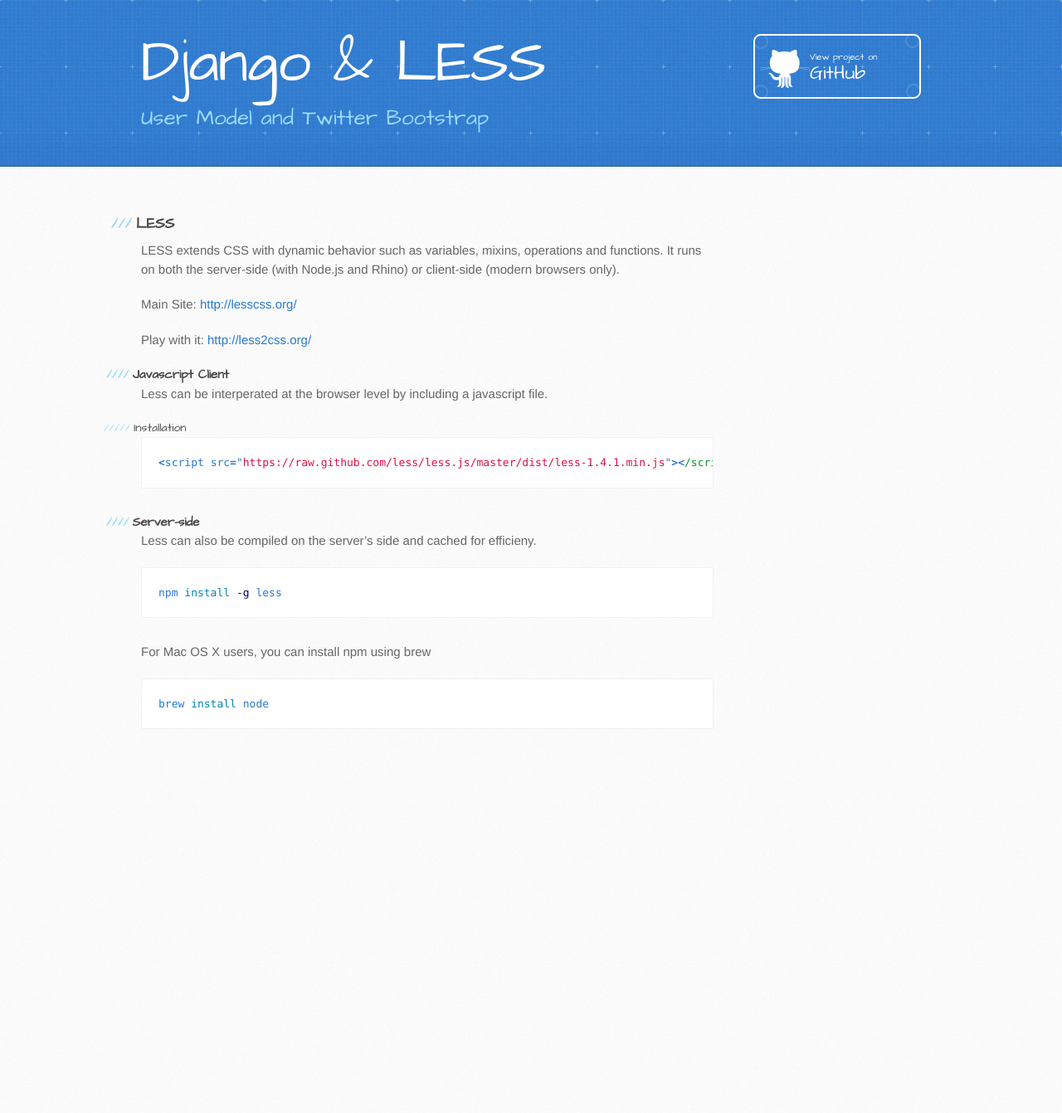
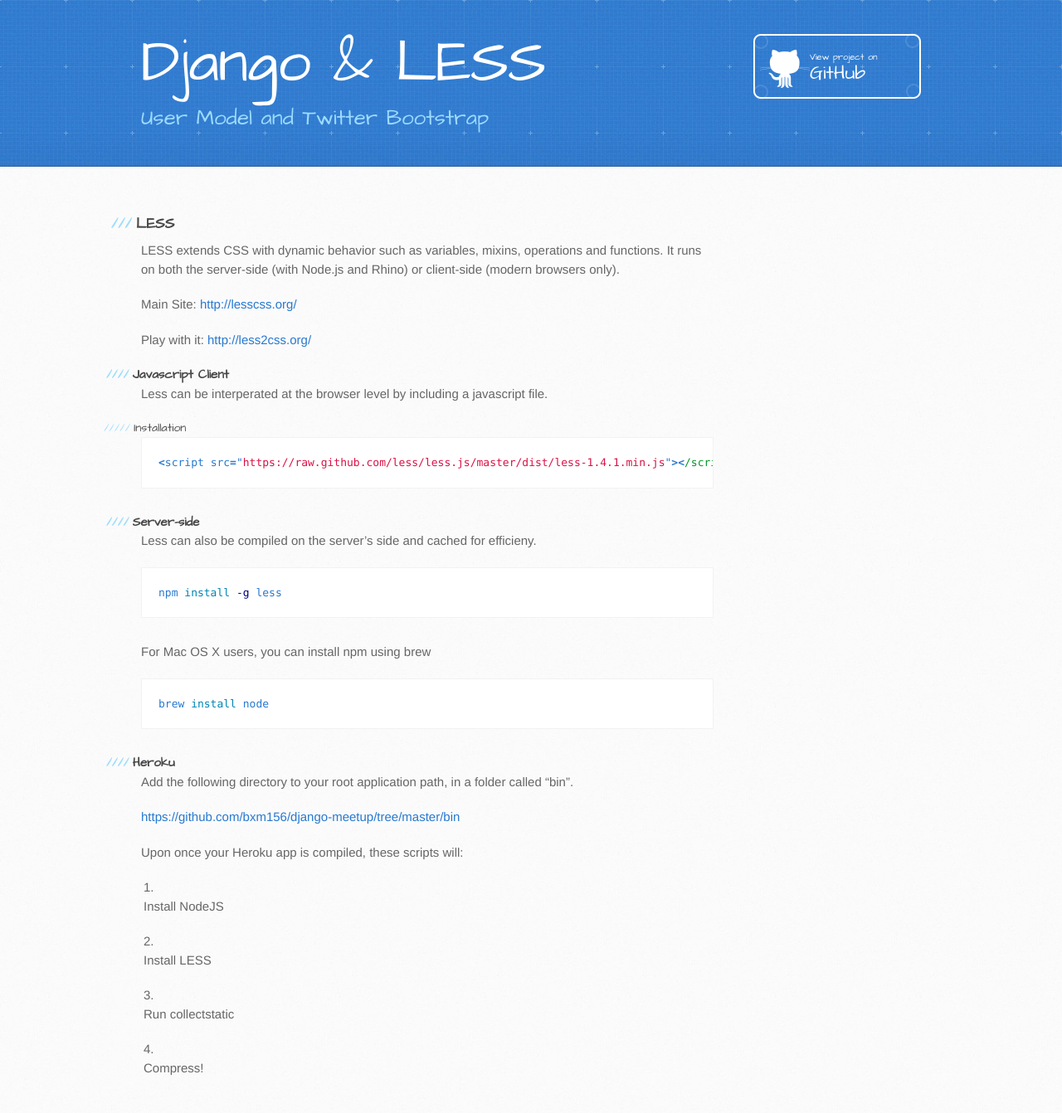
Before and after one commit to bxm156/django-meetup, a Jekyll site: the page built from less/requirements.md, in a window 1280 px wide. Shown: the whole page at 83% size. Built offline with Jekyll 4.4.1, drawn with Linux system fonts in a browser that asks for light colours; Markdown is read by kramdown in place of the engine named in the settings; before the commit the page ends 932 px from its top, so only the background shows below that.

Commit message:
Moved heroku section

````diff
--- a/less/requirements.md
+++ b/less/requirements.md
@@ -28,3 +28,19 @@
 ```bash
 brew install node
 ```
+
+#### Heroku
+Add the following directory to your root application path, in a folder called "bin".
+
+[https://github.com/bxm156/django-meetup/tree/master/bin](https://github.com/bxm156/django-meetup/tree/master/bin)
+
+Upon once your Heroku app is compiled, these scripts will:
+
+
+1. Install NodeJS
+
+2. Install LESS
+
+3. Run collectstatic
+
+4. Compress!
````
